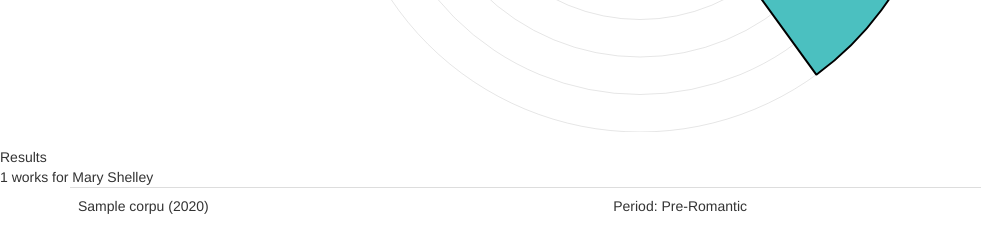
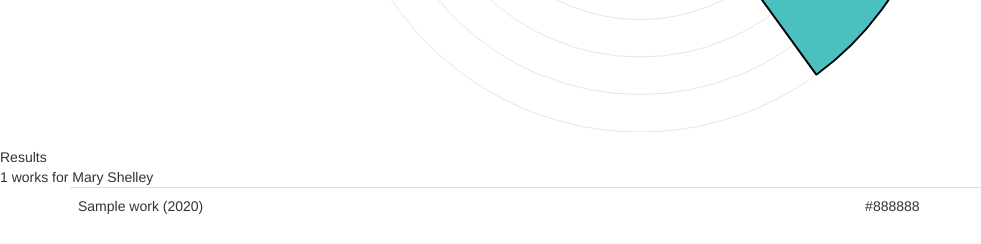
Before and after one commit to eleanorstrib/gothic, a Django app: template gothicapp/gothiccolors/templates/gothiccolors/results_shelley.html in a window 1280 px wide. Shown: the part 580-824 px from the top of the page, without its empty margins (0-981 px from the left). Run offline with Django 3.2, Linux system fonts and the light colour scheme; tables that the repository leaves empty hold one stand-in row (values such as "Sample post"); the template is opened without the code that fills it: values that come from a table or form of the project are taken from there, most other values are stand-ins (such as "Sample title", 1, 10 or a date in 2020); data that the repository does not hold is empty; some libraries are stand-ins or nearby versions.

Commit message:
updated corpus import script to make a JSON-able field that I can iterate on in the template

```diff
--- a/gothicapp/gothiccolors/models.py
+++ b/gothicapp/gothiccolors/models.py
@@ -60,8 +60,8 @@ class Corpus(models.Model):
     edition = models.CharField(null=True, blank=True,max_length=300)
     date_added = models.DateField(auto_now_add=True)
     cover_art = models.URLField(null=True, blank=True)
-    color_list = models.CharField(null=True, blank=True, max_length=15000)
-    color_dict = models.CharField(null=True, blank=True, max_length=15000)
+    color_list = JSONField(null=True, blank=True)
+    color_dict = JSONField(null=True, blank=True)
 
     def __str__(self):
         return self.title
--- a/gothicapp/gothiccolors/templates/gothiccolors/results_shelley.html
+++ b/gothicapp/gothiccolors/templates/gothiccolors/results_shelley.html
@@ -2,7 +2,12 @@
 {% load i18n %}
 
 {% block content %}
-<style> canvas#polar-chart {width: 80%;
+<style> .color-square {
+	width: 10px;
+	height: 10px;
+	background: red;
+}
+canvas#polar-chart {width: 80%;
   margin: 15px auto;} </style>
 <script type="text/javascript" src="https://cdnjs.cloudflare.com/ajax/libs/Chart.js/2.5.0/Chart.bundle.min.js"></script>
 <div id="container"><canvas id="polar-chart" ></canvas></div>
@@ -58,10 +63,13 @@ elements: {
           {{ work.title }} ({{ work.year }})
         </td>
         <td>
-          Period: {{ work.period }}
+
         </td>
         <td>
-
+            {% for color in work.color_list %}
+              {{ color }}
+            {% endfor %}
+            <!-- <div class="color-square"></div> -->
         </td>
       </tr>
     </table>
--- a/gothicapp/import_csv_corpus.py
+++ b/gothicapp/import_csv_corpus.py
@@ -1,4 +1,5 @@
 import django
+import json
 from django.conf import settings
 from datetime import datetime
 import csv
@@ -38,8 +39,8 @@ for row in data_reader:
         corpus.date_accessed = row[24]
         corpus.editor = row[25]
         corpus.edition = row[26]
-        corpus.color_list = row[27]
-        corpus.color_dict = row[28]
+        corpus.color_list = row[27].replace("'", "\"")
+        corpus.color_dict = row[28].replace("'", "\"")
         corpus.save()
         print("this record was saved: ", corpus.title)
     else:
```
Also changed, not shown: gothicapp/gothiccolors/views.py (+7 -0 lines), gothicapp/gothiccolors/migrations/0001_initial.py, gothicapp/gothiccolors/migrations/0002_auto_20170506_2202.py (deleted), gothicapp/gothiccolors/migrations/0003_auto_20170507_0538.py (deleted).
